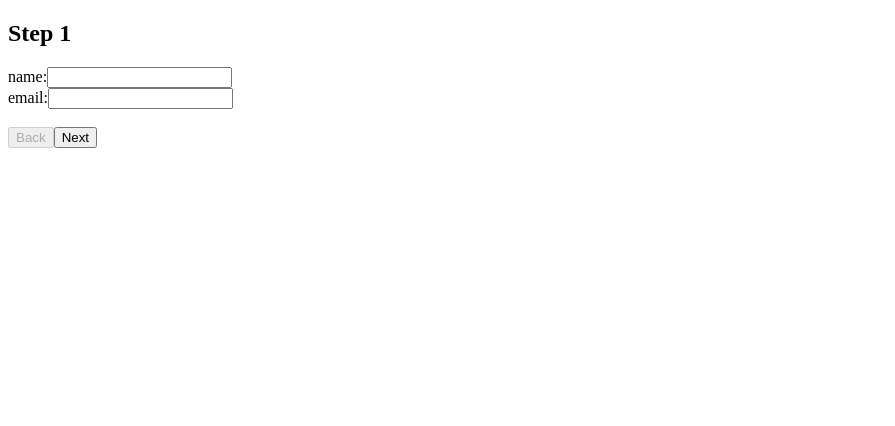
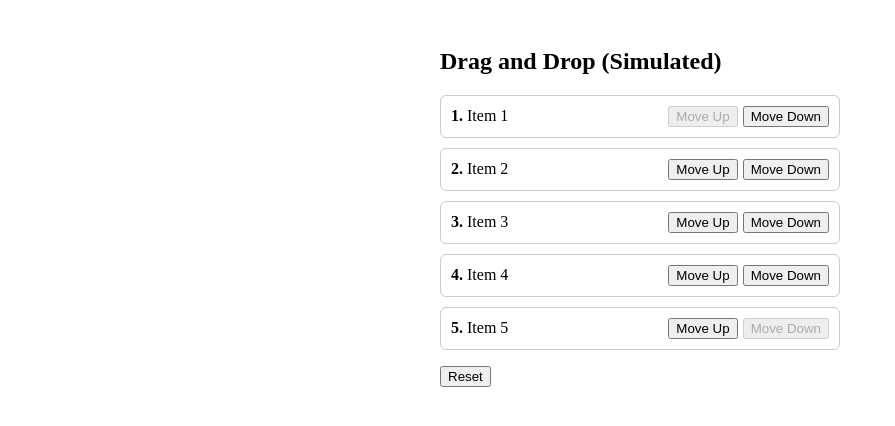
Before and after one commit to sandybhatta/machine-coding, a React (Vite) app: page / in a window 1280 px wide. Shown: the top 426 px of the page, without its empty margins (0-895 px from the left). Built offline with nearby package versions, Linux system fonts and the light colour scheme.

Commit message:
useState hook practiced by making Drag Drop Simulator

```diff
--- a/src/App.jsx
+++ b/src/App.jsx
@@ -8,6 +8,7 @@ import React from 'react'
 // import MiniCart from './useStateHookPrac/MiniCart'
 import PollVoting from './useStateHookPrac/PollVoting'
 import MultiStepForm from './useStateHookPrac/MultiStepForm'
+import DragDropSimulator from './useStateHookPrac/DragDropSimulator'
 // import ToggleButton from './useStateHookPrac/ToggleButton'
 // import UserCard from './MachineCodingComp/UserCard'
 // import LimitCounter from './EasyComponents/LimitCounter'
@@ -48,6 +49,7 @@ const App = () => {
 
                 {/*6. <ColorPicker/> */}
 
+  {/* ----------------Advanced useState practice--------------------------  */}
 
                 {/* 7. <TabSwitcher/> */}
 
@@ -56,8 +58,10 @@ const App = () => {
                   {/* <MiniCart/> */}
 
                   {/* <PollVoting/> */}
-                  <MultiStepForm/>
 
+                  {/* <MultiStepForm/> */}
+
+                  <DragDropSimulator/>
 
 
 
--- /dev/null
+++ b/src/useStateHookPrac/DragDropSimulator.jsx
@@ -0,0 +1,85 @@
+import React, { useState } from 'react'
+
+const DragDropSimulator = () => {
+  const [items, setItems] = useState([
+    'Item 1',
+    'Item 2',
+    'Item 3',
+    'Item 4',
+    'Item 5'
+  ])
+
+  const moveItemUp = (index) => {
+    if (index === 0) return // can't move first item up
+
+    const newItems = [...items]
+    const temp = newItems[index - 1]
+    newItems[index - 1] = newItems[index]
+    newItems[index] = temp
+    setItems(newItems)
+  }
+
+  const moveItemDown = (index) => {
+    if (index === items.length - 1) return // can't move last item down
+
+    const newItems = [...items]
+    const temp = newItems[index + 1]
+    newItems[index + 1] = newItems[index]
+    newItems[index] = temp
+    setItems(newItems)
+  }
+
+  const resetItems = () => {
+    setItems([
+      'Item 1',
+      'Item 2',
+      'Item 3',
+      'Item 4',
+      'Item 5'
+    ])
+  }
+
+  return (
+    <div style={{ padding: '20px', maxWidth: '400px', margin: 'auto' }}>
+      <h2>Drag and Drop (Simulated)</h2>
+      <ul style={{ listStyle: 'none', padding: 0 }}>
+        {items.map((item, index) => (
+          <li
+            key={index}
+            style={{
+              marginBottom: '10px',
+              display: 'flex',
+              justifyContent: 'space-between',
+              alignItems: 'center',
+              border: '1px solid #ccc',
+              padding: '10px',
+              borderRadius: '6px'
+            }}
+          >
+            <span>
+              <strong>{index + 1}.</strong> {item}
+            </span>
+            <div>
+              <button
+                onClick={() => moveItemUp(index)}
+                disabled={index === 0}
+                style={{ marginRight: '5px' }}
+              >
+                Move Up
+              </button>
+              <button
+                onClick={() => moveItemDown(index)}
+                disabled={index === items.length - 1}
+              >
+                Move Down
+              </button>
+            </div>
+          </li>
+        ))}
+      </ul>
+      <button onClick={resetItems}>Reset</button>
+    </div>
+  )
+}
+
+export default DragDropSimulator
```
